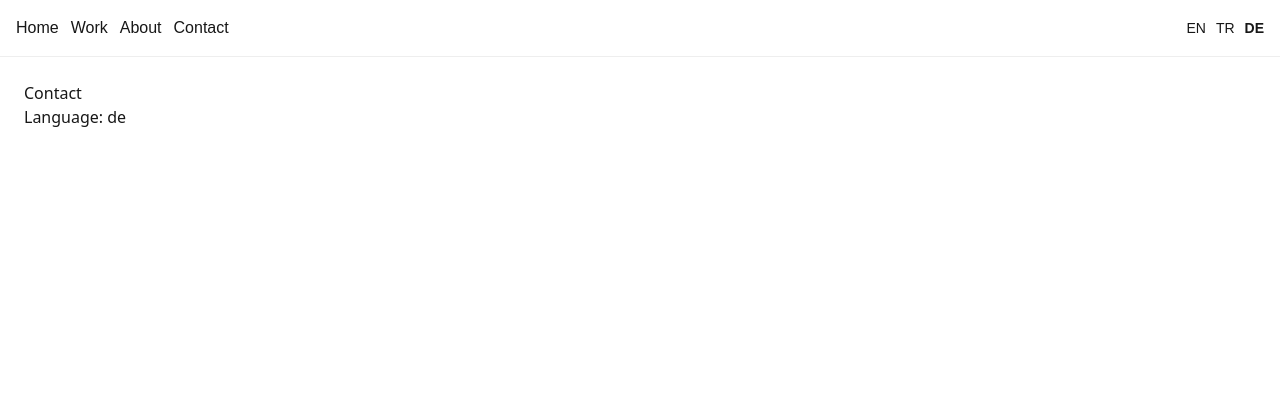
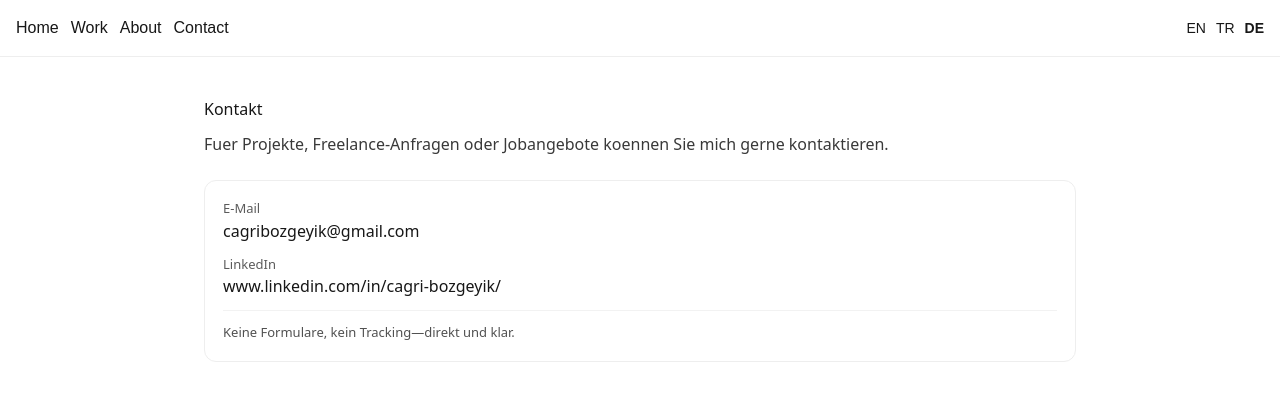
Before and after one commit to GemoCrypto/cagribozgeyik, a Next.js app: page /de/contact in a window 1280 px wide. Shown: the top 400 px of the page. Built offline with nearby package versions, Linux system fonts and the light colour scheme.

Commit message:
Add LinkedIn profile to contact page

```diff
--- a/app/[lang]/contact/page.tsx
+++ b/app/[lang]/contact/page.tsx
@@ -1,10 +1,78 @@
 type Params = { lang: string };
 
+function copy(lang: string) {
+  const c = {
+    en: {
+      title: "Contact",
+      body:
+        "For project inquiries, freelance work, or job opportunities, feel free to reach out.",
+      emailLabel: "Email",
+      linkedinLabel: "LinkedIn",
+      note:
+        "No forms, no tracking—just a direct line.",
+    },
+    tr: {
+      title: "İletişim",
+      body:
+        "Proje talepleri, freelance işler veya iş fırsatları için iletişime geçebilirsin.",
+      emailLabel: "E-posta",
+      linkedinLabel: "LinkedIn",
+      note:
+        "Form yok, takip yok—direkt iletişim.",
+    },
+    de: {
+      title: "Kontakt",
+      body:
+        "Fuer Projekte, Freelance-Anfragen oder Jobangebote koennen Sie mich gerne kontaktieren.",
+      emailLabel: "E-Mail",
+      linkedinLabel: "LinkedIn",
+      note:
+        "Keine Formulare, kein Tracking—direkt und klar.",
+    },
+  } as const;
+
+  return c[(lang as keyof typeof c) ?? "en"] ?? c.en;
+}
+
 export default function Contact({ params }: { params: Params }) {
+  const lang = params.lang || "en";
+  const c = copy(lang);
+
+  const email = "cagribozgeyik@gmail.com";
+  const linkedin = "https://www.linkedin.com/in/cagri-bozgeyik/";
+
   return (
-    <main style={{ padding: 24, fontFamily: "system-ui" }}>
-      <h1>Contact</h1>
-      <p>Language: {params.lang}</p>
+    <main style={{ padding: 24, fontFamily: "system-ui", maxWidth: 920, margin: "0 auto" }}>
+      <h1 style={{ margin: "16px 0 10px" }}>{c.title}</h1>
+      <p style={{ margin: "0 0 22px", opacity: 0.85, lineHeight: 1.7 }}>{c.body}</p>
+
+      <section
+        style={{
+          border: "1px solid #eee",
+          borderRadius: 12,
+          padding: 18,
+          display: "grid",
+          gap: 12,
+        }}
+      >
+        <div>
+          <div style={{ fontSize: 13, opacity: 0.7 }}>{c.emailLabel}</div>
+          <a href={`mailto:${email}`} style={{ fontSize: 16 }}>
+            {email}
+          </a>
+        </div>
+
+        <div>
+          <div style={{ fontSize: 13, opacity: 0.7 }}>{c.linkedinLabel}</div>
+          <a href={linkedin} target="_blank" rel="noreferrer" style={{ fontSize: 16 }}>
+            {linkedin.replace("https://", "")}
+          </a>
+        </div>
+
+        <div style={{ borderTop: "1px solid #eee", paddingTop: 12, fontSize: 13, opacity: 0.75 }}>
+          {c.note}
+        </div>
+      </section>
     </main>
   );
 }
```
